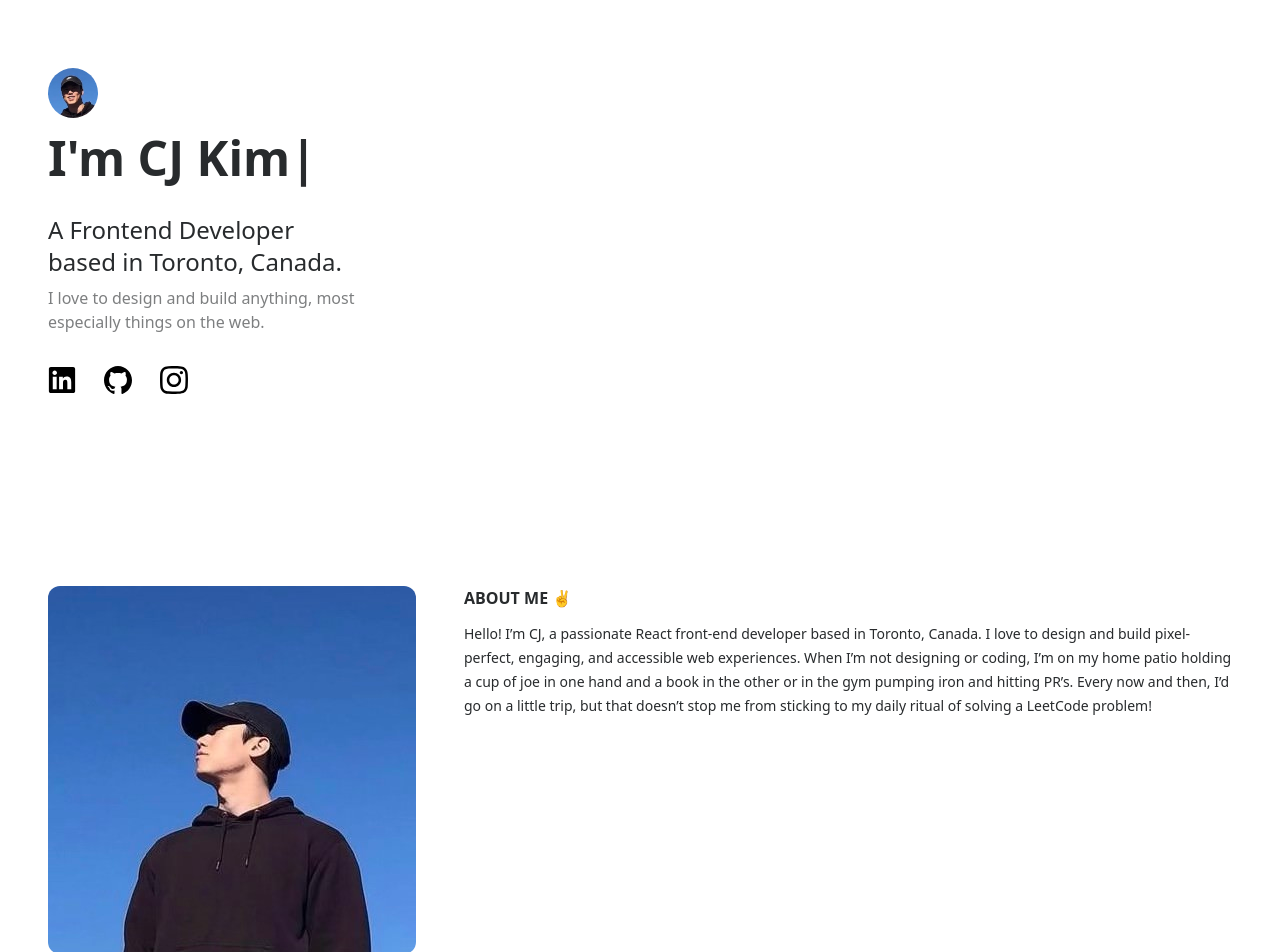
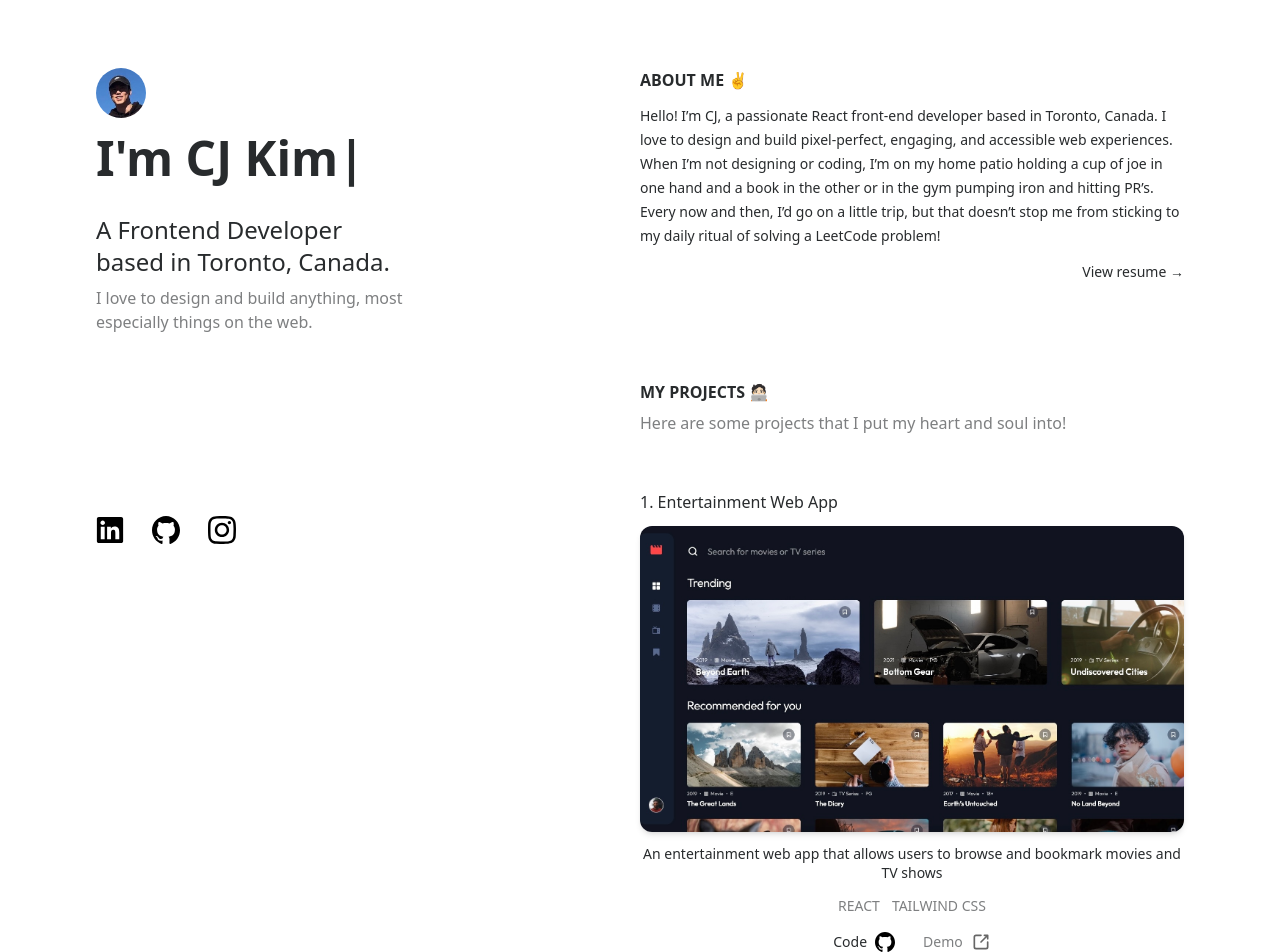
Before and after one commit to cjoak1028/cjoak1028.github.io, a React (Vite) app: page / in a window 1280 px wide. Shown: the part 160-1112 px from the top of the page. Built offline with nearby package versions, Linux system fonts and the light colour scheme.

Commit message:
Changed desktop layout

```diff
--- a/src/app/routes/Home.jsx
+++ b/src/app/routes/Home.jsx
@@ -20,7 +20,11 @@ const Home = () => {
           Contact: contactRef,
         }}
       />
+      <div className="flex flex-col lg:flex-row lg:px-24">
+        <div className="lg:w-1/2 lg:sticky lg:top-[8.25rem] lg:h-[calc(100vh-8.25rem)] lg:py-24">
           <Hero />
+        </div>
+        <div className="lg:w-1/2 lg:py-24">
           <main>
             <About propRef={aboutRef} />
             <Projects propRef={projectsRef} />
@@ -28,6 +32,8 @@ const Home = () => {
           </main>
           <Footer />
         </div>
+      </div>
+    </div>
   );
 };
 
--- a/src/components/ScrollToSection.jsx
+++ b/src/components/ScrollToSection.jsx
@@ -5,7 +5,7 @@ const ScrollToSection = ({
 }) => {
   return (
     <section
-      className={`py-12 md:py-24 scroll-m-[6.25rem] sm:scroll-m-[8.25rem] px-6 sm:px-12 ${backgroundColor}`}
+      className={`py-12 md:py-24 scroll-m-[6.25rem] sm:scroll-m-[8.25rem] px-6 sm:px-12 lg:px-0 lg:py-0 lg:mb-24 ${backgroundColor}`}
       ref={propRef}
     >
       {children}
--- a/src/features/About/About.jsx
+++ b/src/features/About/About.jsx
@@ -5,8 +5,10 @@ import ScrollToSection from "src/components/ScrollToSection";
 const About = ({ propRef }) => {
   return (
     <ScrollToSection propRef={propRef}>
-      <h2 className="heading-md uppercase md:hidden mb-3">About me ✌️</h2>
-      <div className="flex flex-col md:flex-row w-full">
+      <h2 className="heading-md uppercase md:hidden mb-3 lg:block">
+        About me ✌️
+      </h2>
+      <div className="flex flex-col md:flex-row lg:flex-col w-full">
         <img
           src={AboutMobile}
           className="w-full h-auto md:hidden rounded-xl mb-3"
@@ -14,11 +16,11 @@ const About = ({ propRef }) => {
         />
         <img
           src={AboutDesktop}
-          className="w-1/3 h-1/3 hidden md:block rounded-xl mr-12"
+          className="w-1/3 h-1/3 hidden md:block lg:hidden rounded-xl mr-12"
           alt="Photo of CJ"
         />
         <div className="mb-3">
-          <h2 className="heading-md uppercase hidden md:block mb-3">
+          <h2 className="heading-md uppercase hidden md:block lg:hidden mb-3">
             About me ✌️
           </h2>
           <p>
--- a/src/features/Contact/Contact.jsx
+++ b/src/features/Contact/Contact.jsx
@@ -52,7 +52,7 @@ const Contact = ({ propRef }) => {
   );
 
   return (
-    <ScrollToSection propRef={propRef} backgroundColor="bg-gray">
+    <ScrollToSection propRef={propRef}>
       <div className="w-full max-w-md m-auto">
         <h2 className="heading-md uppercase text-center">Say Hello 👋</h2>
         <h3 className="heading-sm leading-snug mt-2 text-center opacity-60">
@@ -96,7 +96,7 @@ const Contact = ({ propRef }) => {
           </div>
           <button
             type="submit"
-            className="primary-button flex items-center justify-center w-full sm:w-40 mt-10 self-end"
+            className="primary-button flex items-center justify-center w-full sm:w-40 mt-10 self-center"
             disabled={loading}
           >
             {loading ? <LoadingAnimation /> : "Send message"}
--- a/src/features/Footer/Footer.jsx
+++ b/src/features/Footer/Footer.jsx
@@ -2,9 +2,9 @@ import SocialLinks from "src/components/SocialLinks";
 
 const Footer = () => {
   return (
-    <div className="flex flex-col items-center gap-5 sm:flex-row justify-center sm:justify-between bg-black px-6 md:px-10 py-8 sm:py-6">
-      <SocialLinks isWhite={true} />
-      <div className="text-center text-white opacity-60 sm:text-start">
+    <div className="flex flex-col items-center gap-5 justify-center sm:justify-between lg:items-end bg-black lg:bg-white px-6 md:px-10 py-8 sm:py-6 lg:p-0">
+      {/* <SocialLinks isWhite={true} /> */}
+      <div className="text-center text-white lg:text-black opacity-60 sm:text-start lg:text-end">
         <p className=" text-xs mb-2">Designed & built by CJ Kim</p>
         <p className=" text-xs">
           Built with <span className="font-semibold">React</span> and{" "}
--- a/src/features/Hero/Hero.jsx
+++ b/src/features/Hero/Hero.jsx
@@ -1,14 +1,12 @@
 import HeroPhoto from "src/assets/photos/hero-photo.jpg";
 import { TypeAnimation } from "react-type-animation";
 import SocialLinks from "src/components/SocialLinks";
-import ScrollToSection from "src/components/ScrollToSection";
 // import TechStack from "src/features/Hero/TechStack";
 
 const Hero = () => {
   return (
-    <ScrollToSection>
-      <div className="flex flex-col gap-8">
-        <div className="">
+    <div className="flex flex-col lg:h-full lg:justify-between py-12 md:py-24 px-6 sm:px-12 lg:px-0 lg:py-0">
+      <div>
         <img
           src={HeroPhoto}
           className="w-[2rem] h-[2rem] md:w-[3.125rem] md:h-[3.125rem] rounded-full mb-4"
@@ -17,10 +15,9 @@ const Hero = () => {
           sequence={[1000, "I'm CJ Kim"]}
           wrapper="span"
           cursor={true}
-            className="text-3xl sm:text-4xl flex items-center h-6 md:text-5xl md:h-12  font-semibold w-full"
+          className="text-3xl sm:text-4xl flex items-center h-6 md:text-5xl md:h-12  font-semibold w-full mb-8"
         />
-        </div>
-        <div className="w-full max-w-[16rem] sm:max-w-[20rem]">
+        <div className="w-full max-w-[16rem] sm:max-w-[20rem] mb-8">
           <h2 className="font-medium text-xl sm:text-2xl mb-2">
             A Frontend Developer based in Toronto, Canada.
           </h2>
@@ -30,9 +27,9 @@ const Hero = () => {
           </h3>
           {/* <TechStack /> */}
         </div>
+      </div>
       <SocialLinks />
     </div>
-    </ScrollToSection>
   );
 };
 
--- a/src/features/Projects/Project.jsx
+++ b/src/features/Projects/Project.jsx
@@ -13,20 +13,24 @@ const Project = ({
 }) => {
   return (
     <div
-      className={`flex flex-col gap-3 md:gap-14 ${
+      className={`flex flex-col gap-3 md:gap-14 lg:flex-col lg:gap-3 ${
         reverse ? "md:flex-row-reverse" : "md:flex-row"
       }`}
     >
-      <div className="flex flex-col gap-3 md:w-3/5">
-        <h4 className="text-base font-medium self-start md:hidden">{title}</h4>
+      <div className="flex flex-col gap-3 md:w-3/5 lg:w-full">
+        <h4 className="text-base font-medium self-start md:hidden lg:block">
+          {title}
+        </h4>
         <img
           className="w-full h-auto shadow-md rounded-xl"
           src={thumbnail}
           alt={`${title} thumbnail`}
         />
       </div>
-      <div className="flex flex-col gap-3 items-center md:w-2/5 md:justify-between md:h-5/6 self-center">
-        <h4 className="heading-sm hidden md:block text-center">{title}</h4>
+      <div className="flex flex-col gap-3 items-center md:w-2/5 md:justify-between md:h-5/6 self-center lg:w-full">
+        <h4 className="heading-sm hidden md:block text-center lg:hidden">
+          {title}
+        </h4>
         <p className="text-center leading-snug font-light">{description}</p>
         <ul className="flex flex-row gap-3 opacity-60 uppercase">
           {stack.map((tech, index) => (
--- a/src/features/Projects/Projects.jsx
+++ b/src/features/Projects/Projects.jsx
@@ -51,7 +51,7 @@ const Projects = ({ propRef }) => {
               );
             })}
           <a
-            className="self-end font-medium hover:opacity-60 transition-opacity cursor-pointer group mt-3 sm:mt-5"
+            className="self-end font-medium hover:opacity-60 transition-opacity cursor-pointer group"
             target="_blank"
             rel="noopener noreferrer"
             href="https://github.com/cjoak1028"
```
Lines whose indentation alone changed are shown as unchanged.
